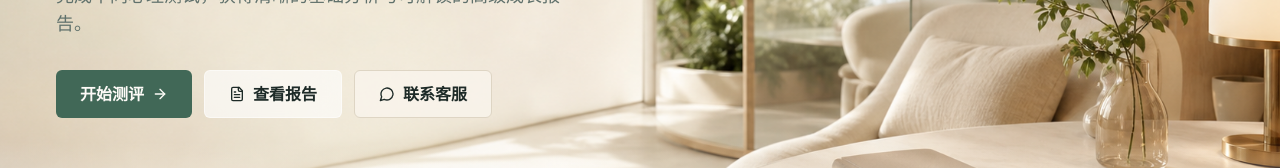
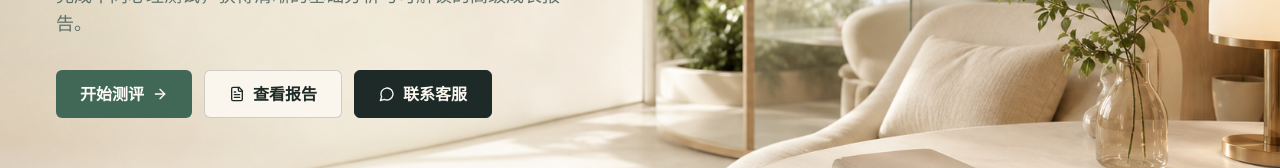
Before and after one commit to fsyw2006/Psychological-test, a Next.js app: page / in a window 1280 px wide. Shown: the part 419-587 px from the top of the page. Built offline with nearby package versions, Linux system fonts and the light colour scheme; no server answers.

Commit message:
fix: 首页首屏按钮对比度修复

```diff
--- a/components/sections/home-hero.tsx
+++ b/components/sections/home-hero.tsx
@@ -47,13 +47,23 @@ export function HomeHero() {
                 <ArrowRight />
               </Link>
             </Button>
-            <Button asChild variant="glass" size="lg" className="w-full sm:w-auto">
+            <Button
+              asChild
+              variant="outline"
+              size="lg"
+              className="w-full border-foreground/20 bg-background/95 text-foreground shadow-soft hover:bg-background sm:w-auto"
+            >
               <Link href="/account/reports">
                 <FileText />
                 查看报告
               </Link>
             </Button>
-            <Button asChild variant="outline" size="lg" className="w-full sm:w-auto">
+            <Button
+              asChild
+              variant="outline"
+              size="lg"
+              className="w-full border-foreground bg-foreground text-background shadow-soft hover:bg-foreground/90 sm:w-auto dark:border-primary dark:bg-primary dark:text-primary-foreground dark:hover:bg-primary/90"
+            >
               <Link href="/support">
                 <MessageCircle />
                 联系客服
```
